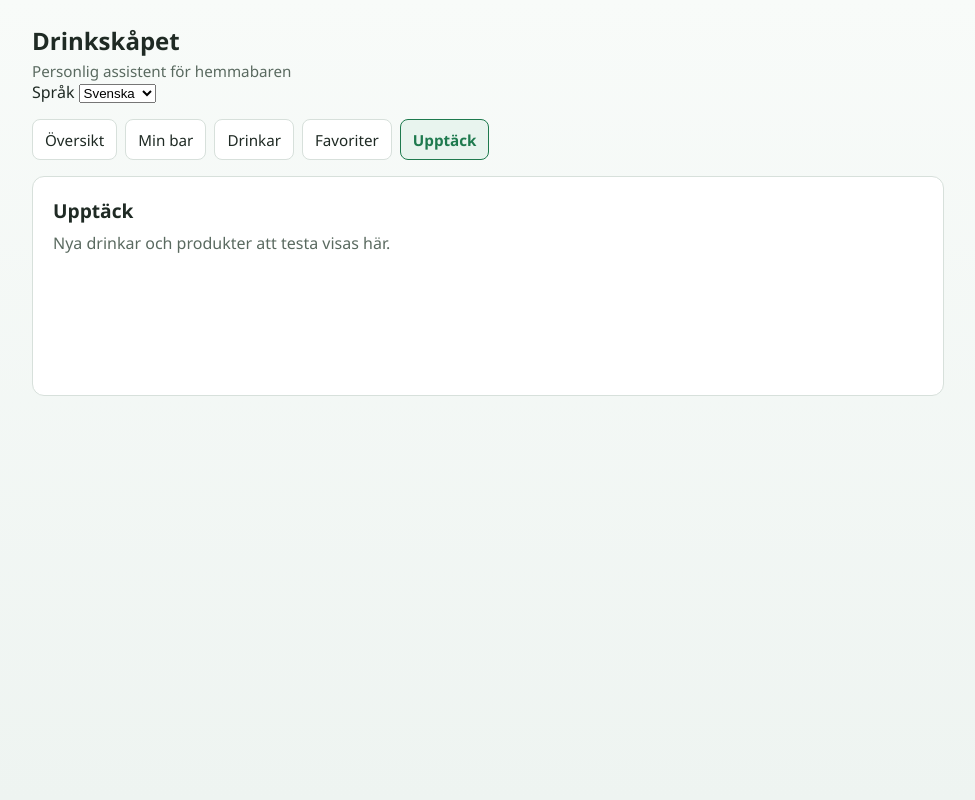
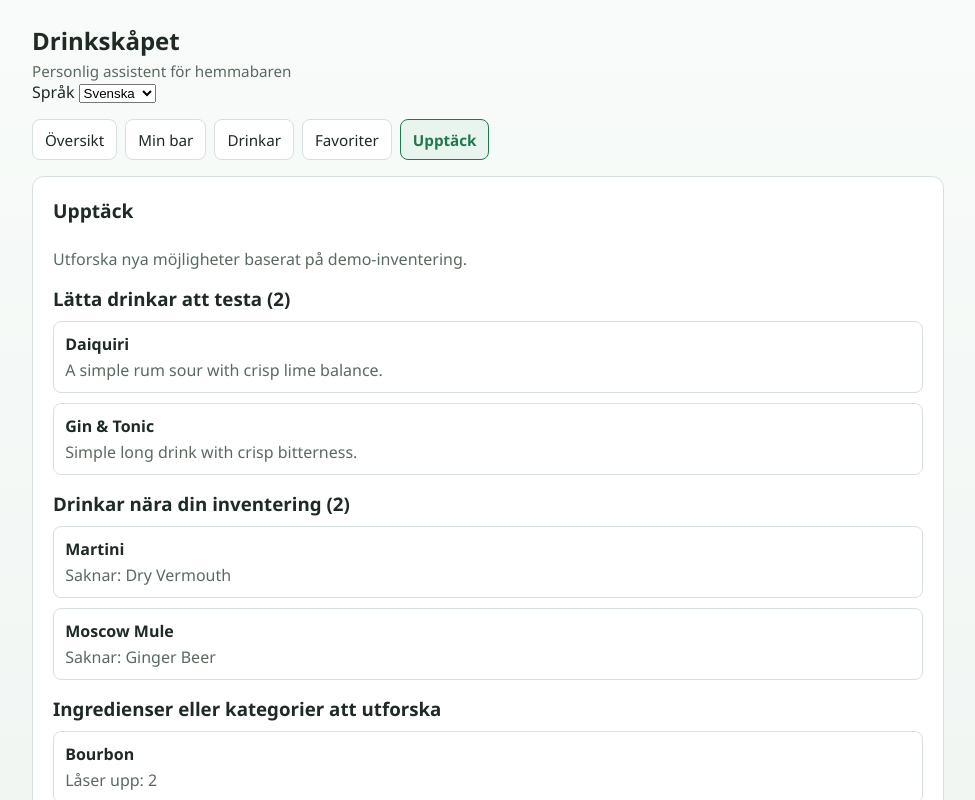
Before and after one commit to tobisen/drinkskapet, a Vue app: page /discover in a window 1280 px wide. Shown: the top 800 px of the page, without its empty margins (152-1127 px from the left). Built offline with nearby package versions, Linux system fonts and the light colour scheme; the HTML template or start-up script is replaced by a standard one.

Commit message:
Add first usable read-only discover view with seed and demo data

```diff
--- a/src/views/DiscoverView.vue
+++ b/src/views/DiscoverView.vue
@@ -1,14 +1,34 @@
 <script lang="ts">
 import { defineComponent } from 'vue'
+import { demoInventory } from '../data/demoInventory'
+import { seedDrinks } from '../data/seedDrinks'
+import {
+  getDrinkRecommendations,
+  getSuggestedNextPurchases,
+} from '../features/recommendations/recommendationService'
 
 const text = {
   sv: {
     title: 'Upptäck',
-    intro: 'Nya drinkar och produkter att testa visas här.',
+    intro: 'Utforska nya möjligheter baserat på demo-inventering.',
+    easyDrinks: 'Lätta drinkar att testa',
+    closeDrinks: 'Drinkar nära din inventering',
+    exploreNext: 'Ingredienser eller kategorier att utforska',
+    missing: 'Saknar',
+    unlocks: 'Låser upp',
+    inventoryCategories: 'Kategorier du redan har',
+    noItems: 'Inget att visa ännu.',
   },
   en: {
     title: 'Discover',
-    intro: 'New drinks and products to try will appear here.',
+    intro: 'Explore new options based on demo inventory.',
+    easyDrinks: 'Easy Drinks To Try',
+    closeDrinks: 'Drinks Close To Your Inventory',
+    exploreNext: 'Ingredients or Categories To Explore Next',
+    missing: 'Missing',
+    unlocks: 'Unlocks',
+    inventoryCategories: 'Categories you already have',
+    noItems: 'Nothing to show yet.',
   },
 } as const
 
@@ -24,13 +44,102 @@ export default defineComponent({
           'sv') as LanguageCode
       return text[selected]
     },
+    recommendations() {
+      return getDrinkRecommendations(demoInventory, seedDrinks)
+    },
+    easyDrinks() {
+      return this.recommendations.canMakeNow.slice(0, 4)
+    },
+    closeDrinks() {
+      return this.recommendations.missingOneIngredient.slice(0, 4)
+    },
+    nextPurchases() {
+      return getSuggestedNextPurchases(this.recommendations).slice(0, 4)
+    },
+    currentCategories() {
+      return Array.from(new Set(demoInventory.map((item) => item.category))).sort()
+    },
   },
 })
 </script>
 
 <template>
-  <section class="view">
+  <section class="view discover-view">
     <h2>{{ t.title }}</h2>
-    <p>{{ t.intro }}</p>
+    <p class="intro">{{ t.intro }}</p>
+
+    <section class="group">
+      <h3>{{ t.easyDrinks }} ({{ easyDrinks.length }})</h3>
+      <ul v-if="easyDrinks.length > 0" class="list">
+        <li v-for="entry in easyDrinks" :key="entry.drink.id" class="card">
+          <strong>{{ entry.drink.name }}</strong>
+          <p>{{ entry.drink.description }}</p>
+        </li>
+      </ul>
+      <p v-else>{{ t.noItems }}</p>
+    </section>
+
+    <section class="group">
+      <h3>{{ t.closeDrinks }} ({{ closeDrinks.length }})</h3>
+      <ul v-if="closeDrinks.length > 0" class="list">
+        <li v-for="entry in closeDrinks" :key="entry.drink.id" class="card">
+          <strong>{{ entry.drink.name }}</strong>
+          <p>{{ t.missing }}: {{ entry.missingIngredients[0].name }}</p>
+        </li>
+      </ul>
+      <p v-else>{{ t.noItems }}</p>
+    </section>
+
+    <section class="group">
+      <h3>{{ t.exploreNext }}</h3>
+      <ul v-if="nextPurchases.length > 0" class="list">
+        <li v-for="item in nextPurchases" :key="item.ingredientName" class="card">
+          <strong>{{ item.ingredientName }}</strong>
+          <p>{{ t.unlocks }}: {{ item.unlocksDrinkCount }}</p>
+        </li>
+      </ul>
+      <p v-else>{{ t.noItems }}</p>
+      <p class="categories">{{ t.inventoryCategories }}: {{ currentCategories.join(', ') }}</p>
+    </section>
   </section>
 </template>
+
+<style scoped>
+.discover-view {
+  display: grid;
+  gap: 1rem;
+}
+
+.intro {
+  margin: 0;
+}
+
+.group {
+  display: grid;
+  gap: 0.6rem;
+}
+
+.group h3 {
+  margin: 0;
+}
+
+.list {
+  list-style: none;
+  margin: 0;
+  padding: 0;
+  display: grid;
+  gap: 0.6rem;
+}
+
+.card {
+  border: 1px solid #d7e0db;
+  border-radius: 0.5rem;
+  padding: 0.7rem;
+}
+
+.card p,
+.categories {
+  margin: 0.25rem 0 0;
+  color: #5a6a60;
+}
+</style>
```
Also changed, not shown: 2 other files (tests, documents, lock files or other folders).
